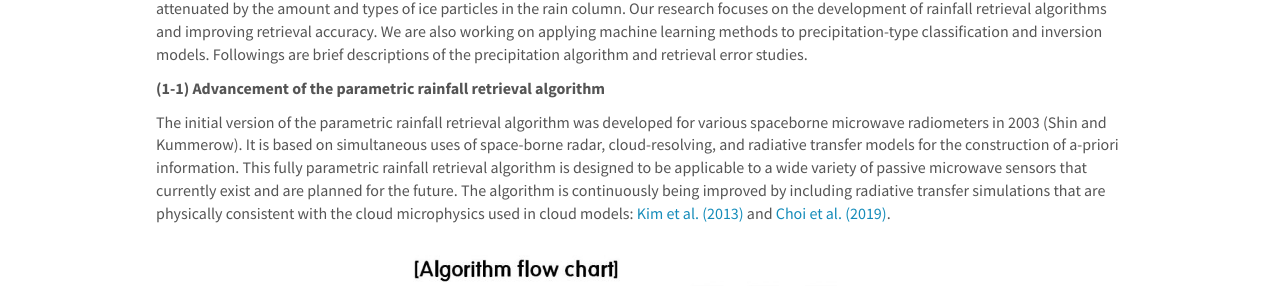
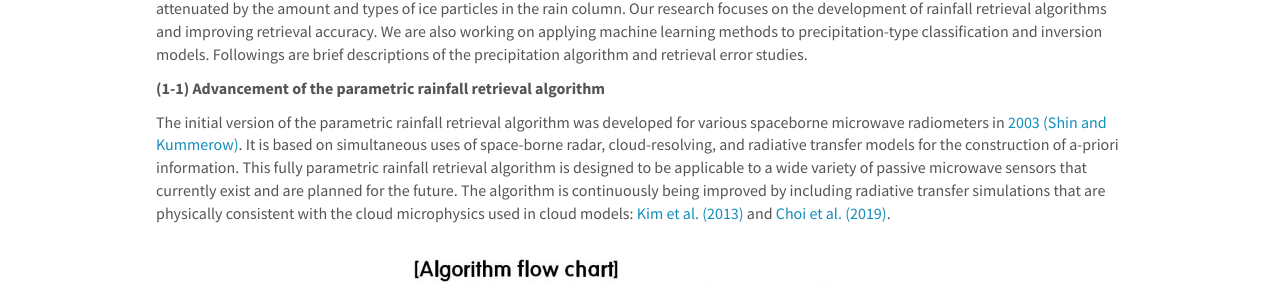
Before and after one commit to roo2003/roo2003.github.io, a Jekyll site: the page built from _pages/research.md, in a window 1280 px wide and 900 px high, scrolled down 366 px. Shown: the part 148-434 px from the top of the window. Built offline with Jekyll 4.4.1, drawn with Linux system fonts in a browser that asks for light colours; nearby versions of some CDN libraries; part of the change alters nothing that is shown.

```diff
--- a/_pages/research.md
+++ b/_pages/research.md
@@ -31,7 +31,7 @@ Passive microwave signatures from satellites are based on emission and scatterin
 
 **(1-1) Advancement of the parametric rainfall retrieval algorithm**
 
-The initial version of the parametric rainfall retrieval algorithm was developed for various spaceborne microwave radiometers in 2003 (Shin and Kummerow). It is based on simultaneous uses of space-borne radar, cloud-resolving, and radiative transfer models for the construction of a-priori information. This fully parametric rainfall retrieval algorithm is designed to be applicable to a wide variety of passive microwave sensors that currently exist and are planned for the future. The algorithm is continuously being improved by including radiative transfer simulations that are physically consistent with the cloud microphysics used in cloud models: [Kim et al. (2013)](https://doi.org/10.1175/JTECH-D-12-00261.1) and [Choi et al. (2019)](https://doi.org/10.1109/TGRS.2019.2948262).
+The initial version of the parametric rainfall retrieval algorithm was developed for various spaceborne microwave radiometers in [2003 (Shin and Kummerow)](https://doi.org/10.1175/1520-0450(2003)042<1480:PRRAFP>2.0.CO;2). It is based on simultaneous uses of space-borne radar, cloud-resolving, and radiative transfer models for the construction of a-priori information. This fully parametric rainfall retrieval algorithm is designed to be applicable to a wide variety of passive microwave sensors that currently exist and are planned for the future. The algorithm is continuously being improved by including radiative transfer simulations that are physically consistent with the cloud microphysics used in cloud models: [Kim et al. (2013)](https://doi.org/10.1175/JTECH-D-12-00261.1) and [Choi et al. (2019)](https://doi.org/10.1109/TGRS.2019.2948262).
 
  ![]({{ site.url }}{{ site.baseurl }}/images/respic/passive1.jpg){: style="width: 70%; float: center; margin: 2%"}<be>
 
```
